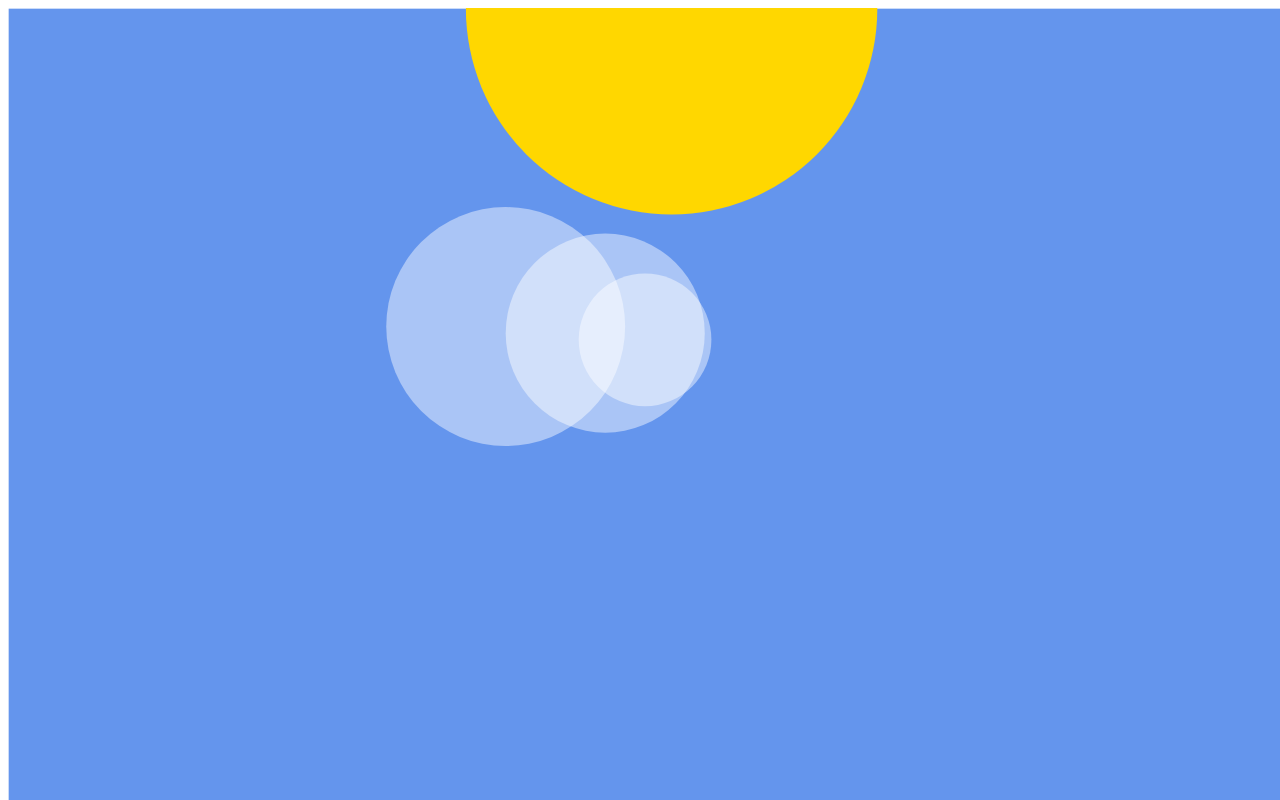
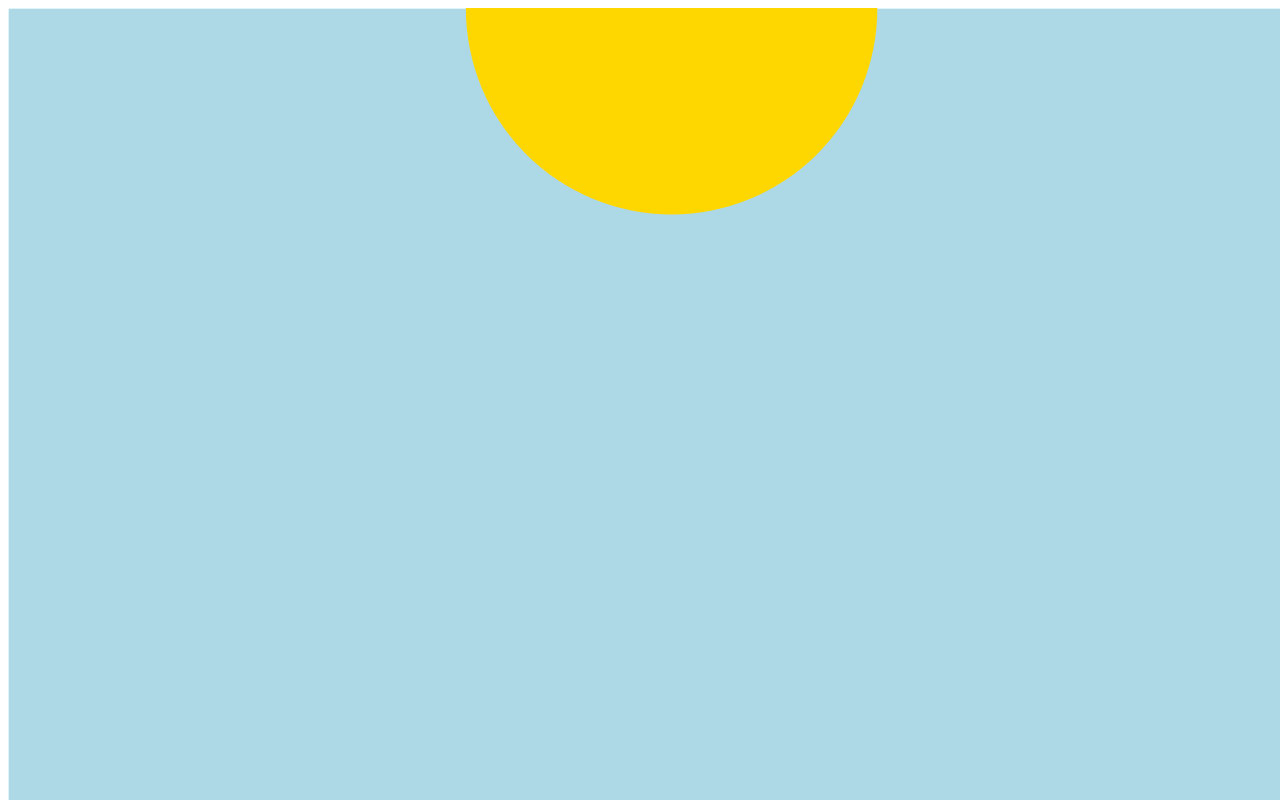
Before and after one commit to AAFON/Animated-Art, a plain HTML site: page index.html in a window 1280 px wide. Shown: the top 800 px of the page. Drawn offline with Linux system fonts and the light colour scheme.

Commit message:
trying to edit this

```diff
--- a/index.html
+++ b/index.html
@@ -7,26 +7,11 @@
   <body>
     <svg width="105%"viewbox="0 0 2000 2000">
     <!--BACKGROUND ANIMATION-->
-    <rect x="1"y="1"width="2000"height="2000"fill="cornflowerblue">
-      <animate attributeName="fill"from="cornflowerblue"to="khaki"dur="60"repeatCount="indefinite"/>
+    <rect x="1"y="1"width="2000"height="2000"fill="lightblue">
       </rect>
     <!--SUN ANIMATION-->
     <circle cx="1000"cy="1"r="310"fill="gold">
       <animate attributeName="fill"from="lightyellow"to="darkorange"dur="60"repeatCount="indefinite"/>
-      <animate attributeName="cy"from="1"to="2000"dur="60"repeatCount="indefinite"/>
-    </circle>
-    <!--GLARE ANIMATION-->
-    <circle cx="960"cy="500"r="100"fill="white"fill-opacity="0.45">
-      <animate attributeName="cy"from=500"to="1000"dur="5"repeatCount="indefinite"/>
-      <animate attributeName="cx"from="9600"to="900"dur="5"repeatCount="indefinite"/>
-    </circle>
-    <circle cx="900"cy="490"r="150"fill="white"fill-opacity="0.45">
-      <animate attributeName="cy"from="490"to="1000"dur="5"repeatCount="indefinite"/>
-      <animate attributeName="cx"from="900"to="800"dur="5"repeatCount="indefinite"/>
-    </circle>
-    <circle cx="750"cy="480"r="180"fill="white"fill-opacity="0.45">
-      <animate attributeName="cy"from="480"to="1000"dur="5"repeatCount="indefinite"/>
-      <animate attributeName="cx"from="750"to="710"dur="5"repeatCount="indefinite"/>
     </circle>
     <!--OCEAN ANIMATION-->
     <rect x="1"y="1500"width="2000"height="500"fill="blue">
@@ -37,7 +22,6 @@
       <animate attributeName="fill"from="white"to="orange"dur="60"repeatCount="indefinite"/>
     </ellipse>
 
-
     <!-- page content -->
   </body>
 </html>
```
